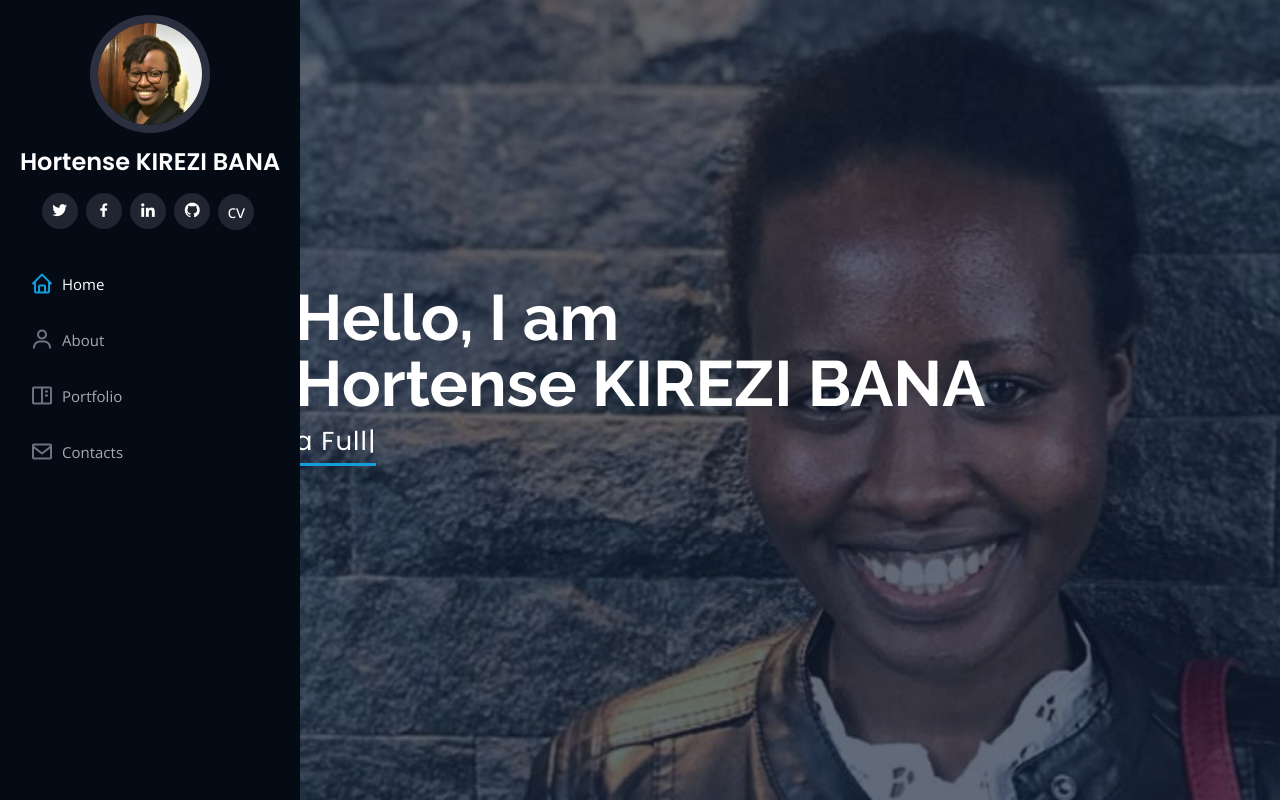
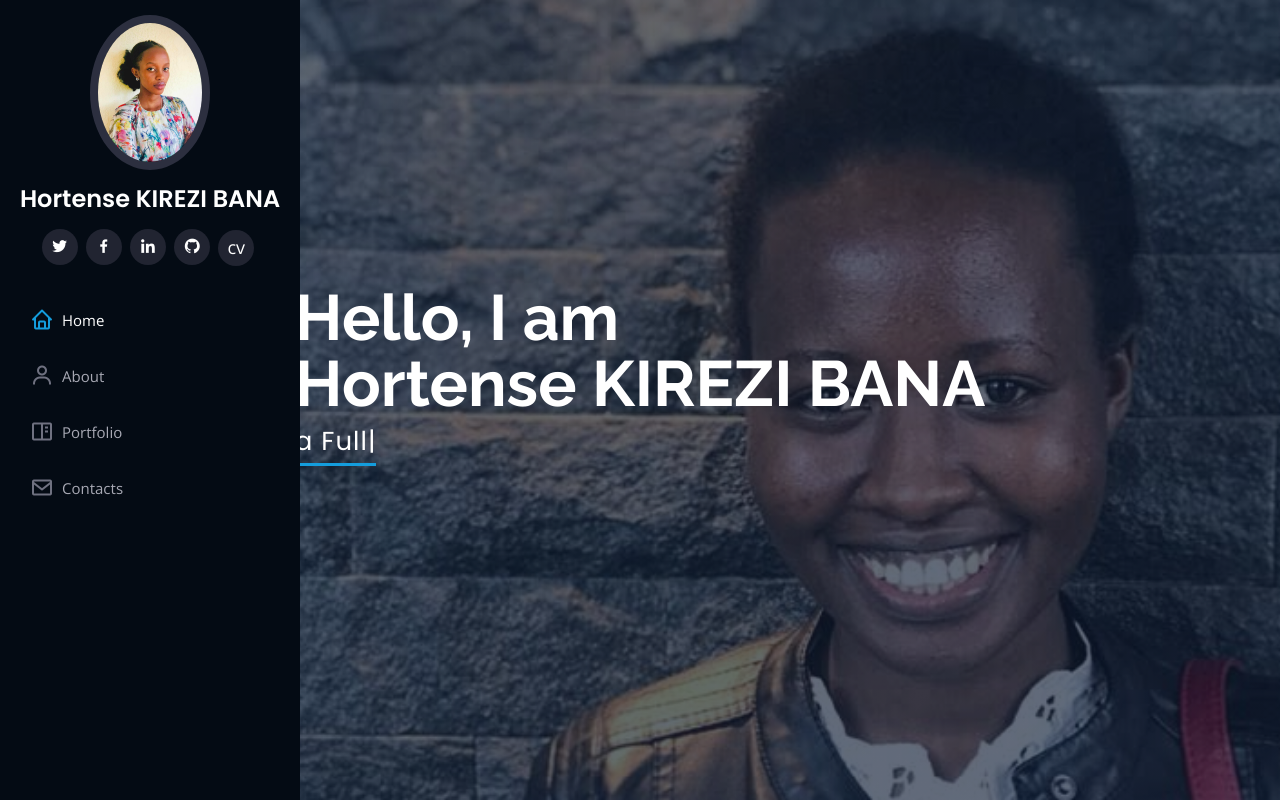
Before and after one commit to kirezibana/me, a plain HTML site: page index.html in a window 1280 px wide. Shown: the top 802 px of the page. Drawn offline with nearby package versions, Linux system fonts and the light colour scheme; files whose address does not match are found by name.

Commit message:
adding files

```diff
--- a/index.html
+++ b/index.html
@@ -40,7 +40,7 @@
     <div class="d-flex flex-column">
 
       <div class="profile">
-        <img src="assets/img/WhatsApp Image 2021-02-27 at 21.52.56.jpeg" alt="" class="img-fluid rounded-circle">
+        <img src="assets/img/IMG-20201002-WA0046.jpg" alt="" class="img-fluid rounded-circle">
         <h1 class="text-light"><a href="index.html">Hortense KIREZI BANA</a></h1>
         <div class="social-links mt-3 text-center">
           <a target="blank" href="https://twitter.com/bonte_bana" class="twitter"><i class="bx bxl-twitter"></i></a>
```
Also changed, not shown: assets/img/IMG-20201002-WA0046.jpg (added), assets/img/IMG-20201031-WA0080.jpg (deleted), assets/img/WhatsApp Image 2021-02-27 at 21.52.56.jpeg (deleted), assets/img/WhatsApp Image 2021-02-27 at 22.11.04.jpeg (deleted), assets/img/hero-bg.jpg (deleted), assets/img/me.jpg (deleted), assets/img/new.jpeg (deleted), assets/img/standing.jpeg (deleted).
